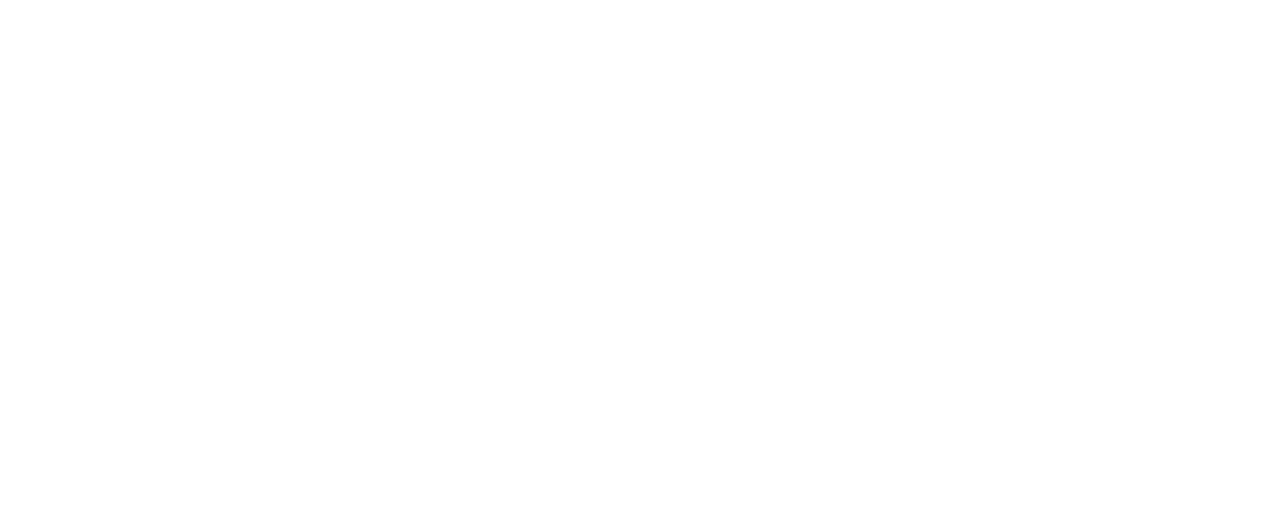
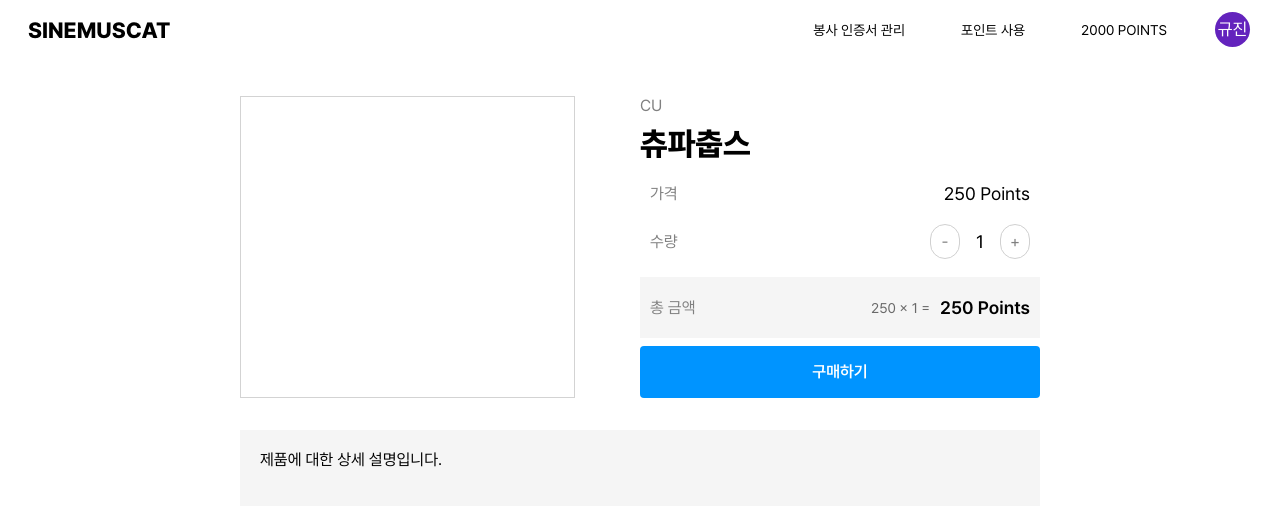
Before and after one commit to Sinemuscat/SineMuscat, a React (Create React App) app in the folder frontend/: page /productdetail in a window 1280 px wide. Before the commit this address had no page. Shown: the top 506 px of the page. Built offline with nearby package versions, Linux system fonts and the light colour scheme.

Commit message:
포인트 사용, 제품 상세 페이지 추가

```diff
--- a/frontend/src/App.js
+++ b/frontend/src/App.js
@@ -13,6 +13,7 @@
 import UsePointsPage from './pages/UsePointsPage';
 import EditUserInfoPage from './pages/EditUserInfoPage';
 import CreateCertificationsPage from './pages/CreateCertificationsPage';
+import ProductDetailPage from './pages/ProductDetailPage';
 
 function App() {
   return (
@@ -31,6 +32,7 @@
             <Route path="/managecertifications" element={<ManageCertificationsPage />} />
             <Route path="/edituserinfo" element={<EditUserInfoPage />} />
             <Route path="/createcertifications" element={<CreateCertificationsPage />} />
+            <Route path="/productdetail" element={<ProductDetailPage />} />
           </Routes>
         </BrowserRouter>
       </ThemeProvider>
--- /dev/null
+++ b/frontend/src/pages/ProductDetailPage.js
@@ -0,0 +1,123 @@
+import React, { useState } from 'react';
+import { useNavigate } from 'react-router-dom';
+import { styled } from '@mui/material/styles';
+import { Box, Grid, Stack, Button } from '@mui/material';
+import Header from '../components/Header';
+
+function ProductDetailPage() {
+    const [price, setPrice] = useState(250);
+    const [count, setCount] = useState(1);
+
+    const onClickMinus = () => {
+        if (count > 1) {
+            setCount(count-1);
+        }
+    };
+
+    const onClickPlus = () => {
+        if (count < 10) {
+            setCount(count+1);
+        }
+    };
+
+    return (
+        <>
+            <Header />
+            <Body>
+                <Grid container mt={2}>
+                    <Grid item xs={5}>
+                        <Box sx={{width: '100%', height: '300px', border: '1px solid lightgrey'}}></Box>
+                    </Grid>
+                    <Grid item xs={1}></Grid>
+                    <Grid item xs={6}>
+                        <Stack>
+                            <Brand>CU</Brand>
+                            <ProductName>츄파춥스</ProductName>
+                            <Stack direction="row" sx={{padding: '10px'}} alignItems="center" justifyContent="space-between">
+                                <DetailTitle>가격</DetailTitle>
+                                <DetailContent>{price} Points</DetailContent>
+                            </Stack>
+                            <Stack direction="row" sx={{padding: '10px'}} alignItems="center" justifyContent="space-between">
+                                <DetailTitle>수량</DetailTitle>
+                                <Stack direction="row" alignItems="center">
+                                    <CountButton onClick={onClickMinus}>-</CountButton>
+                                    <DetailContent sx={{width: '40px', textAlign: 'center'}}>{count}</DetailContent>
+                                    <CountButton onClick={onClickPlus}>+</CountButton>
+                                </Stack>
+                            </Stack>
+                            <Stack direction="row" sx={{backgroundColor: '#F5F5F5', padding: '20px 10px 20px 10px'}} alignItems="center" justifyContent="space-between" my={1}>
+                                <DetailTitle>총 금액</DetailTitle>
+                                <Stack direction="row" alignItems="center">
+                                    <Box sx={{color: 'dimgrey', paddingRight: '10px', fontSize: '14px'}}>{price} x {count} = </Box>
+                                    <DetailContent sx={{fontFamily: 'PretendardM'}}>{price*count} Points</DetailContent>
+                                </Stack>
+                            </Stack>
+                            <PurchaseButton>구매하기</PurchaseButton>
+                        </Stack>
+                    </Grid>
+                </Grid>
+                <Stack sx={{width: '100%', backgroundColor: '#F5F5F5'}} mt={4}>
+                    <Box sx={{padding: '20px 20px 200px 20px'}}>제품에 대한 상세 설명입니다.</Box>
+                </Stack>
+            </Body>
+        </>
+    );
+}
+
+const Body = styled(Stack)(() => ({
+    position: 'relative',
+    left: '50%',
+    transform: 'translate(-50%, 0)',
+    width: 800,
+    marginTop: 20,
+    paddingBottom: 50,
+}));
+
+const Brand = styled(Box)(() => ({
+    fontSize: '16px',
+    color: 'grey'
+}));
+
+const ProductName = styled(Box)(() => ({
+    fontSize: '32px',
+    fontFamily: 'PretendardB',
+    padding: '10px 0 10px 0',
+}));
+
+const DetailTitle = styled(Box)(() => ({
+    fontSize: '16px',
+    color: 'grey'
+}));
+
+const DetailContent = styled(Box)(() => ({
+    fontSize: '18px',
+}));
+
+const CountButton = styled(Button)(() => ({
+    fontSize: '16px',
+    color: 'grey',
+    padding: 0,
+    width: 30,
+    height: 35,
+    minWidth: 0,
+    border: '1px solid #D0D0D0',
+    borderRadius: 50,
+}));
+
+const PurchaseButton = styled(Button)(() => ({
+    position: 'relative',
+    left: '50%',
+    transform: 'translate(-50%, 0)',
+    width: '100%',
+    padding: 12,
+    fontFamily: 'PretendardM',
+    fontSize: 16,
+    boxShadow: 'none',
+    color: 'white',
+    backgroundColor: '#0094FF',
+    '&:hover': {
+        backgroundColor: '#34ABFF',
+    },
+}));
+
+export default ProductDetailPage;
--- a/frontend/src/pages/UsePointsPage.js
+++ b/frontend/src/pages/UsePointsPage.js
@@ -1,15 +1,56 @@
 import React from 'react';
 import { useNavigate } from 'react-router-dom';
 import { styled } from '@mui/material/styles';
-import { Box, Grid, Stack, Button } from '@mui/material';
+import { Box, Grid, Stack, Button, Checkbox } from '@mui/material';
 import Header from '../components/Header';
 
 function UsePointsPage() {
+    const navigate = useNavigate();
+
+    const onClickProduct = () => {
+        navigate('/productdetail');
+    };
+
     return (
         <>
             <Header />
             <Title>포인트 사용</Title>
             <Body>
+                <Stack direction="row" sx={{borderBottom: '1px solid lightgrey'}} py={2} justifyContent="center">
+                    <CategoryButton>전체</CategoryButton>
+                    <CategoryButton2>카페/베이커리</CategoryButton2>
+                    <CategoryButton2>외식</CategoryButton2>
+                    <CategoryButton2>편의점</CategoryButton2>
+                    <CategoryButton2>뷰티</CategoryButton2>
+                </Stack>
+                <Stack direction="row" justifyContent="space-between" alignItems="center" my={1}>
+                    <Box sx={{color: 'black', fontSize: '12px'}}><Checkbox size="small" />구매가능 물건만</Box>
+                    <Stack direction="row" alignItems="center">
+                        <Button sx={{color: 'black'}}>최신순</Button>
+                        <Box sx={{fontSize: '14px'}}>|</Box>
+                        <Button sx={{color: 'black'}}>낮은 가격순</Button>
+                        <Box sx={{fontSize: '14px'}}>|</Box>
+                        <Button sx={{color: 'black'}}>높은 가격순</Button>
+                        <Box sx={{fontSize: '14px'}}>|</Box>
+                        <Button sx={{color: 'black'}}>제품명순</Button>
+                    </Stack>
+                </Stack>
+                <Grid container spacing={2}>
+                    {
+                        [0,0,0,0,0,0,0,0,0,0,0].map(() => {
+                            return (
+                                <Grid item xs={3}>
+                                    <Stack>
+                                        <ProductImage onClick={onClickProduct}></ProductImage>
+                                        <Brand>스타벅스</Brand>
+                                        <ProductName>아이스 카페 아메리카노 T</ProductName>
+                                        <Price>45 Points</Price>
+                                    </Stack>
+                                </Grid>
+                            )
+                        })
+                    }
+                </Grid>
             </Body>
         </>
     );
@@ -30,4 +71,55 @@
     paddingBottom: 50,
 }));
 
+const CategoryButton = styled(Button)(() => ({
+    backgroundColor: 'grey',
+    color: 'white',
+    border: '1px solid grey',
+    margin: '0 10px 0 10px',
+    width: '100px',
+    '&:hover': {
+        backgroundColor: '#D0D0D0',
+        border: '1px solid #D0D0D0',
+    },
+}));
+
+const CategoryButton2 = styled(Button)(() => ({
+    backgroundColor: 'white',
+    color: '#D0D0D0',
+    border: '1px solid #D0D0D0',
+    margin: '0 10px 0 10px',
+    width: '100px',
+    '&:hover': {
+        backgroundColor: '#F0F0F0',
+        border: '1px solid #D0D0D0',
+    },
+}));
+
+const Brand = styled(Box)(() => ({
+    fontSize: '12px',
+    color: 'grey',
+    padding:'10px 0 2px 0',
+}));
+
+const ProductImage = styled(Box)(() => ({
+    width: '100%',
+    height: '250px',
+    backgroundColor: '#F0F0F0',
+    '&:hover': {
+        backgroundColor: '#F7F7F7',
+        cursor: 'pointer',
+    },
+}));
+
+const ProductName = styled(Box)(() => ({
+    fontSize: '14px',
+    padding:'2px 0 5px 0',
+}));
+
+const Price = styled(Box)(() => ({
+    fontSize: '18px',
+    fontFamily: 'PretendardM',
+    padding:'5px 0 5px 0',
+}));
+
 export default UsePointsPage;
```
